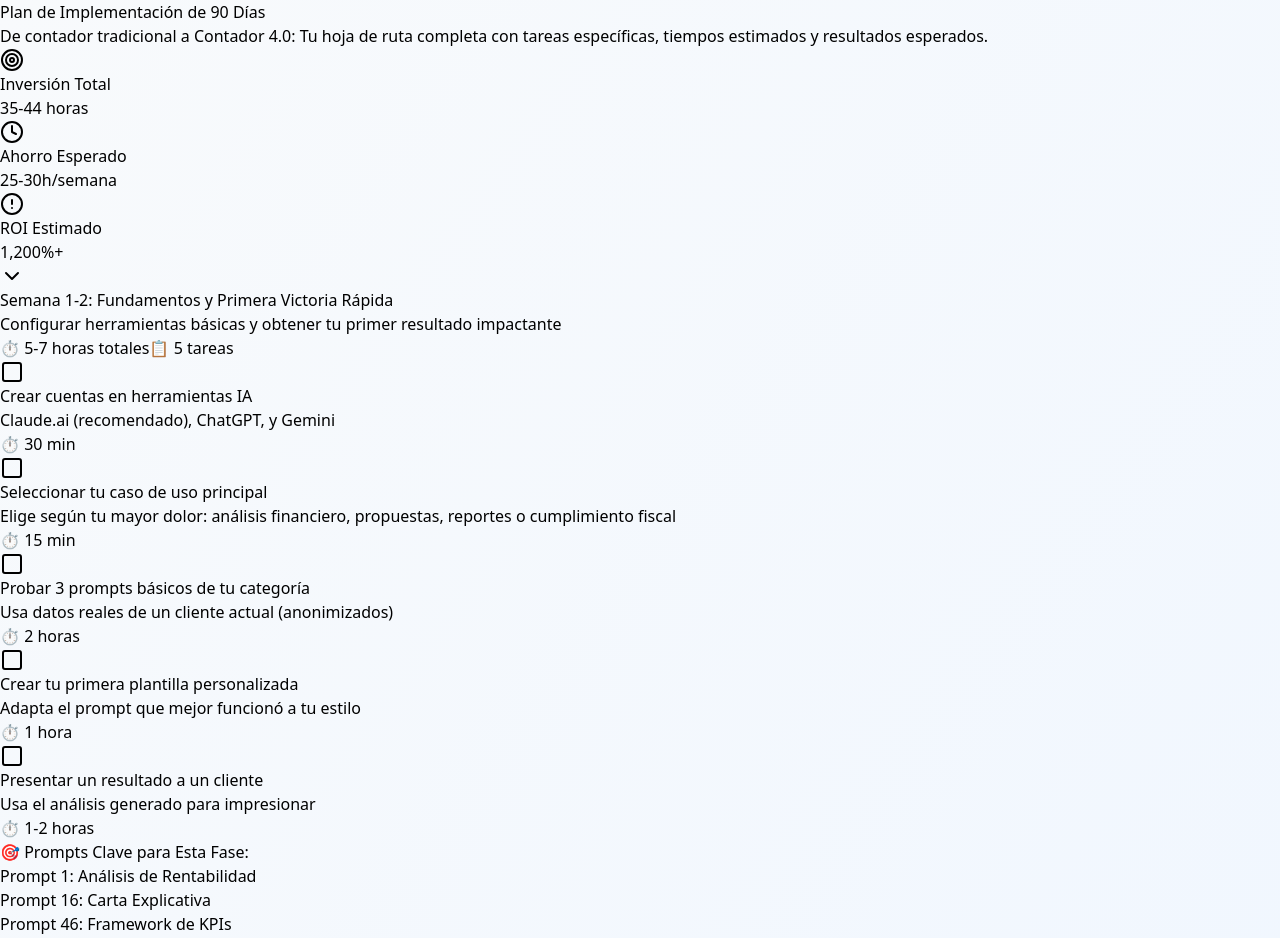
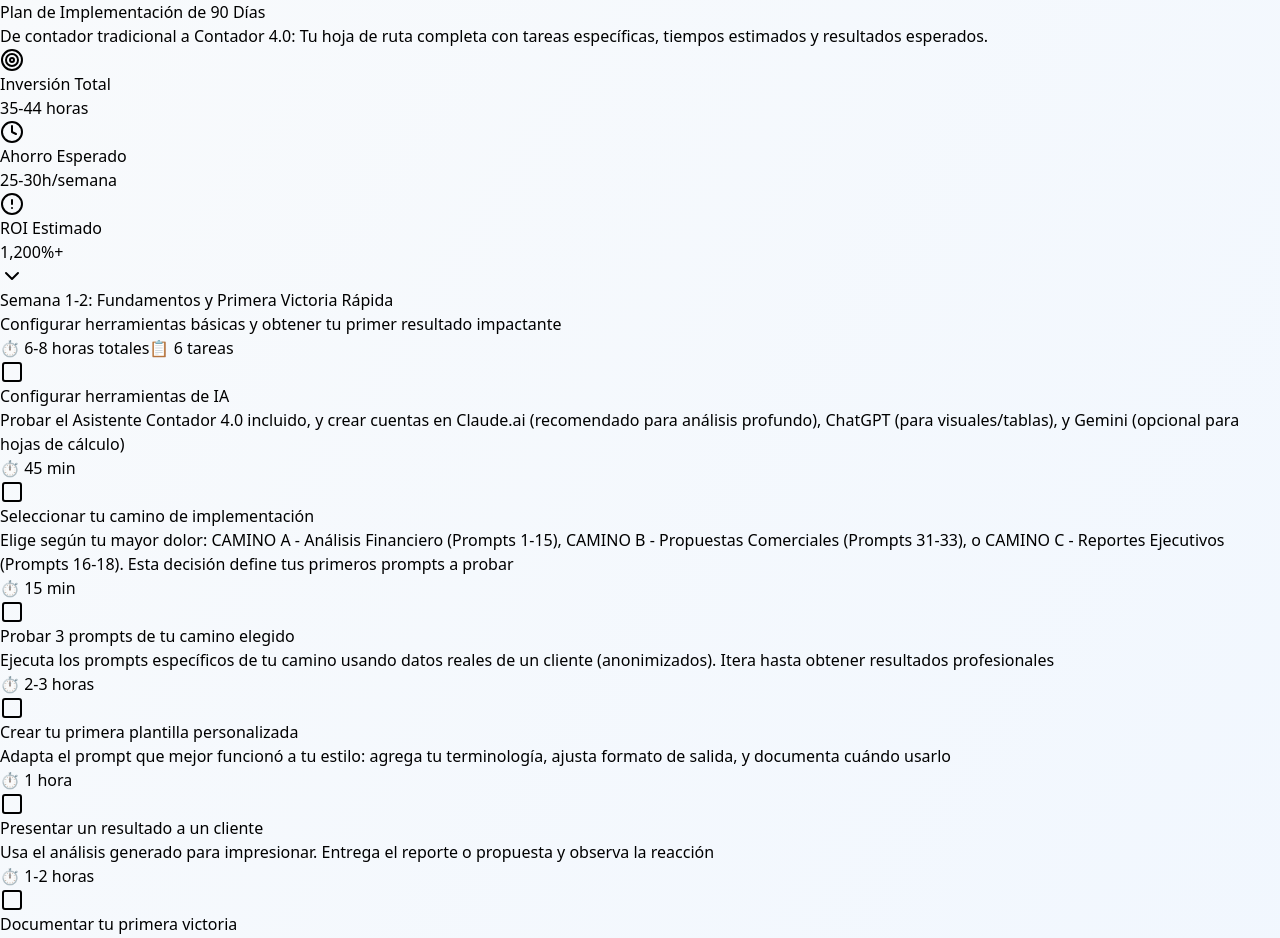
Before and after one commit to jairoamayalaverde/contador4.0-roadmap, a React (Vite) app: page / in a window 1280 px wide. Shown: the top 938 px of the page. Built offline with nearby package versions, Linux system fonts and the light colour scheme.

Commit message:
Update roadmapData.js

```diff
--- a/src/roadmapData.js
+++ b/src/roadmapData.js
@@ -1,165 +1,253 @@
-// --- DATOS DEL PLAN DE 90 DÍAS ---
+// --- DATOS DEL PLAN DE 90 DÍAS (VERSIÓN MEJORADA) ---
+// Actualizado según análisis completo del e-book PDF
+// Fecha: Noviembre 2025
+
+// ===== NUEVAS ESTRUCTURAS DE DATOS =====
+
+export const roiEsperado = {
+  inversionTiempo: "35-44 horas en 12 semanas",
+  ahorroSemanal: "25-30 horas/semana",
+  roiPorcentaje: "1,200%+ en 6 meses",
+  equivalente: "~1 mes de trabajo recuperado al año"
+};
+
+export const fasesAprendizaje = [
+  { nombre: "USAR", semanas: "1-2", descripcion: "Primera victoria con prompts básicos", color: "#3b82f6" },
+  { nombre: "ENTENDER", semanas: "3-4", descripcion: "Integración en flujo de trabajo", color: "#10b981" },
+  { nombre: "DOMINAR", semanas: "5-8", descripcion: "Posicionamiento premium", color: "#8b5cf6" },
+  { nombre: "CREAR", semanas: "9-12", descripcion: "Prompts personalizados únicos", color: "#f59e0b" }
+];
+
+export const categorias = [
+  { id: "A", nombre: "Análisis Financiero Estratégico", prompts: "1-15", color: "#3b82f6" },
+  { id: "B", nombre: "Comunicación Empresarial", prompts: "16-30", color: "#10b981" },
+  { id: "C", nombre: "Propuestas y Cotizaciones", prompts: "31-45", color: "#f59e0b" },
+  { id: "D", nombre: "Reportes y Dashboards", prompts: "46-60", color: "#8b5cf6" },
+  { id: "E", nombre: "Cumplimiento Fiscal", prompts: "61-75", color: "#ef4444" },
+  { id: "F", nombre: "Auditoría y Control Interno", prompts: "76-90", color: "#06b6d4" },
+  { id: "G", nombre: "Clientes Internacionales", prompts: "91-105", color: "#ec4899" },
+  { id: "H", nombre: "Optimización y Consultoría", prompts: "106-115", color: "#14b8a6" }
+];
+
+// ===== PLAN DE 90 DÍAS =====
 
 export const semanas = [
   {
     id: 1,
     titulo: "Semana 1-2: Fundamentos y Primera Victoria Rápida",
     objetivo: "Configurar herramientas básicas y obtener tu primer resultado impactante",
-    tiempo: "5-7 horas totales",
+    fase: "USAR",
+    tiempo: "6-8 horas totales",
     tareas: [
       {
         id: 1,
-        nombre: "Crear cuentas en herramientas IA",
-        descripcion: "Claude.ai (recomendado), ChatGPT, y Gemini",
-        tiempo: "30 min"
+        nombre: "Configurar herramientas de IA",
+        descripcion: "Probar el Asistente Contador 4.0 incluido, y crear cuentas en Claude.ai (recomendado para análisis profundo), ChatGPT (para visuales/tablas), y Gemini (opcional para hojas de cálculo)",
+        tiempo: "45 min",
+        recursos: ["Asistente Contador 4.0", "Claude.ai", "ChatGPT", "Gemini"]
       },
       {
         id: 2,
-        nombre: "Seleccionar tu caso de uso principal",
-        descripcion: "Elige según tu mayor dolor: análisis financiero, propuestas, reportes o cumplimiento fiscal",
-        tiempo: "15 min"
+        nombre: "Seleccionar tu camino de implementación",
+        descripcion: "Elige según tu mayor dolor: CAMINO A - Análisis Financiero (Prompts 1-15), CAMINO B - Propuestas Comerciales (Prompts 31-33), o CAMINO C - Reportes Ejecutivos (Prompts 16-18). Esta decisión define tus primeros prompts a probar",
+        tiempo: "15 min",
+        caminos: [
+          { nombre: "Camino A: Análisis Financiero", prompts: "1-15", dolor: "Análisis que toma horas" },
+          { nombre: "Camino B: Propuestas Comerciales", prompts: "31-33", dolor: "Propuestas que no cierran" },
+          { nombre: "Camino C: Reportes Ejecutivos", prompts: "16-18", dolor: "Reportes que no entienden" }
+        ]
       },
       {
         id: 3,
-        nombre: "Probar 3 prompts básicos de tu categoría",
-        descripcion: "Usa datos reales de un cliente actual (anonimizados)",
-        tiempo: "2 horas"
+        nombre: "Probar 3 prompts de tu camino elegido",
+        descripcion: "Ejecuta los prompts específicos de tu camino usando datos reales de un cliente (anonimizados). Itera hasta obtener resultados profesionales",
+        tiempo: "2-3 horas"
       },
       {
         id: 4,
         nombre: "Crear tu primera plantilla personalizada",
-        descripcion: "Adapta el prompt que mejor funcionó a tu estilo",
+        descripcion: "Adapta el prompt que mejor funcionó a tu estilo: agrega tu terminología, ajusta formato de salida, y documenta cuándo usarlo",
         tiempo: "1 hora"
       },
       {
         id: 5,
         nombre: "Presentar un resultado a un cliente",
-        descripcion: "Usa el análisis generado para impresionar",
+        descripcion: "Usa el análisis generado para impresionar. Entrega el reporte o propuesta y observa la reacción",
         tiempo: "1-2 horas"
+      },
+      {
+        id: 6,
+        nombre: "Documentar tu primera victoria",
+        descripcion: "Mide el ahorro de tiempo (antes vs después), registra feedback del cliente, captura evidencia visual del resultado. Este registro será tu caso de éxito para Semana 5-8",
+        tiempo: "30 min",
+        mediciones: ["Tiempo sin IA", "Tiempo con IA", "Feedback cliente", "Screenshot resultado"]
       }
     ],
-    prompts_clave: ["Prompt 1: Análisis de Rentabilidad", "Prompt 16: Carta Explicativa", "Prompt 46: Framework de KPIs"],
-    resultado_esperado: "Un reporte profesional que te habría tomado 4+ horas, completado en 45 minutos"
+    prompts_clave: [
+      "Prompt 1: Análisis de Rentabilidad Multidimensional",
+      "Prompt 16: Comunicación de Cambios a Clientes",
+      "Prompt 31: Propuesta Integral de Servicios Contables",
+      "Prompt 46: Framework Integral de KPIs"
+    ],
+    resultado_esperado: "Un entregable profesional que te habría tomado 4+ horas, completado en 45 minutos, con nivel de detalle que impresiona al cliente"
   },
   {
     id: 2,
     titulo: "Semana 3-4: Expansión Estratégica",
     objetivo: "Integrar IA en tu flujo de trabajo principal y automatizar procesos repetitivos",
+    fase: "ENTENDER",
     tiempo: "8-10 horas totales",
     tareas: [
       {
         id: 1,
-        nombre: "Identificar tus 5 tareas más repetitivas",
-        descripcion: "Análisis de tiempo: ¿dónde gastas más horas cada semana?",
-        tiempo: "30 min"
+        nombre: "Auditoría de tu semana con plantilla Excel",
+        descripcion: "Descarga y completa la plantilla Excel incluida para mapear actividades, horas semanales, y prompts aplicables. Identifica tus 5 tareas más repetitivas priorizando por: tiempo × frecuencia",
+        tiempo: "45 min",
+        recursos: ["Plantilla Excel de Auditoría"]
       },
       {
         id: 2,
         nombre: "Mapear prompts a cada tarea repetitiva",
-        descripcion: "Asigna al menos 2 prompts por tarea identificada",
+        descripcion: "Asigna al menos 2 prompts por tarea identificada. Busca en las 8 categorías del e-book (A-H) los prompts más aplicables a cada actividad",
         tiempo: "1 hora"
       },
       {
         id: 3,
         nombre: "Crear tu 'Biblioteca de Prompts Favoritos'",
-        descripcion: "Documento con tus 10 prompts más usados y personalizados",
-        tiempo: "2 horas"
+        descripcion: "Usa la web app interactiva incluida o descarga la plantilla Excel. Documenta tus 10 prompts más usados con: cuándo usar, personalización aplicada, tiempo estimado, y ejemplos reales",
+        tiempo: "2 horas",
+        recursos: ["Web App de Biblioteca", "Plantilla Excel de Biblioteca"]
       },
       {
         id: 4,
         nombre: "Automatizar tus reportes más frecuentes",
-        descripcion: "Crea plantillas reutilizables usando Prompts 46-60 (Reportes y Dashboards) para tus informes mensuales, trimestrales y análisis recurrentes",
-        tiempo: "3 horas"
+        descripcion: "Crea plantillas reutilizables usando Prompts 46-60 (Reportes y Dashboards) para tus informes mensuales, trimestrales y análisis recurrentes. Enfócate en los 3 reportes que más tiempo te toman",
+        tiempo: "3 horas",
+        categoriaFoco: "D. Reportes y Dashboards (46-60)"
       },
       {
         id: 5,
-        nombre: "Establecer rutina semanal con IA",
-        descripcion: "Lunes: reportes ejecutivos, Miércoles: análisis, Viernes: comunicaciones",
-        tiempo: "30 min planning"
+        nombre: "Diseñar tu 'Semana Potenciada con IA'",
+        descripcion: "Crea tu calendario semanal: LUNES - Revisar calendario fiscal (Prompt 61) + reportes ejecutivos (49-51). MIÉRCOLES - Análisis de desviaciones (55-57) + comunicaciones a clientes (16-18). VIERNES - Propuestas/cotizaciones (31-36) + documentación de aprendizajes",
+        tiempo: "1 hora planning",
+        estructura: {
+          lunes: "Calendario fiscal + Reportes ejecutivos (1h total)",
+          miercoles: "Análisis desviaciones + Comunicaciones",
+          viernes: "Propuestas comerciales + Documentación"
+        }
       }
     ],
-    prompts_clave: ["Prompts 49-51: Reportes Automatizados", "Prompts 31-33: Propuestas", "Prompts 61-63: Calendarios Fiscales"],
-    resultado_esperado: "Reducción del 40% en tiempo de tareas administrativas y reporteo"
+    prompts_clave: [
+      "Prompt 61: Calendario Fiscal Personalizado",
+      "Prompts 49-51: Reportes Ejecutivos Multi-periodicidad",
+      "Prompts 55-57: Análisis de Desviaciones Presupuestarias",
+      "Prompts 31-36: Propuestas y Cotizaciones"
+    ],
+    resultado_esperado: "Reducción del 40% en tiempo de tareas administrativas y reporteo. Capacidad de generar reportes ejecutivos en 15 minutos que antes tomaban 2 horas"
   },
   {
     id: 3,
     titulo: "Semana 5-8: Posicionamiento Premium",
     objetivo: "Diferenciarte de la competencia y justificar honorarios más altos",
+    fase: "DOMINAR",
     tiempo: "12-15 horas totales",
     tareas: [
       {
         id: 1,
         nombre: "Crear tu 'Paquete de Servicios IA-Enhanced'",
-        descripcion: "Rediseña tus servicios destacando análisis avanzado y reportes premium",
+        descripcion: "Rediseña tus servicios destacando análisis avanzado y reportes premium. Usa Prompts 37-39 para estructurar servicios de valor agregado que justifiquen precios superiores",
         tiempo: "3 horas"
       },
       {
         id: 2,
         nombre: "Desarrollar 3 casos de éxito documentados",
-        descripcion: "Antes/después con métricas: tiempo ahorrado, insights descubiertos",
+        descripcion: "Usa las victorias documentadas en Semana 1-2 y 3-4. Para cada caso incluye: antes/después con métricas (tiempo ahorrado, insights descubiertos, resultados del cliente), testimonial si es posible",
         tiempo: "4 horas"
       },
       {
         id: 3,
         nombre: "Crear propuesta premium con nueva cotización",
-        descripcion: "Usar prompts 34-36 para estructurar paquetes diferenciados",
+        descripcion: "Usar prompts 34-36 para estructurar paquetes diferenciados (Básico, Profesional, Premium). Incluye servicios IA-enhanced como diferenciador clave",
         tiempo: "2 horas"
       },
       {
         id: 4,
         nombre: "Presentar servicios mejorados a 3 clientes clave",
-        descripcion: "Enfoque: mismo precio, más valor / o más valor, precio ajustado",
+        descripcion: "Enfoque: mismo precio, más valor / o más valor, precio ajustado. Usa los casos de éxito como evidencia social del valor agregado",
         tiempo: "3-4 horas"
       },
       {
         id: 5,
         nombre: "Medir resultados y testimonios",
-        descripcion: "Solicitar feedback específico sobre valor percibido",
+        descripcion: "Solicitar feedback específico sobre valor percibido. Preguntas clave: ¿Qué diferencia notaste? ¿El nivel de análisis superó expectativas? ¿Recomendarías estos servicios?",
         tiempo: "1 hora"
       }
     ],
-    prompts_clave: ["Prompts 37-39: Servicios de Valor", "Prompts 40-42: Justificación Honorarios", "Prompts 52-54: Dashboards Ejecutivos"],
-    resultado_esperado: "Al menos 1 cliente acepta servicios premium con incremento de 30-50% en honorarios"
+    prompts_clave: [
+      "Prompts 37-39: Servicios de Valor Agregado",
+      "Prompts 40-42: Justificación de Honorarios",
+      "Prompts 52-54: Dashboards Ejecutivos Premium"
+    ],
+    resultado_esperado: "Al menos 1 cliente acepta servicios premium con incremento de 30-50% en honorarios. Portfolio de 3 casos de éxito documentados para usar en ventas futuras"
   },
   {
     id: 4,
     titulo: "Semana 9-12: Dominio y Escalamiento",
     objetivo: "Crear tu sistema único y entrenar tu equipo (si aplica)",
+    fase: "CREAR",
     tiempo: "10-12 horas totales",
     tareas: [
       {
         id: 1,
         nombre: "Crear tus 5 prompts personalizados únicos",
-        descripcion: "Usar 'Anatomía de un Prompt' para casos específicos de tu práctica",
-        tiempo: "4 horas"
+        descripcion: "Aplica la metodología de 'Anatomía de un Prompt Perfecto' (Sección 7 del e-book) para casos específicos de tu práctica. Incluye: objetivo claro, rol/contexto, información base, formato de salida, y restricciones. Itera usando la fórmula de Prompts Express incluida",
+        tiempo: "4 horas",
+        componentes: ["Objetivo claro", "Rol/contexto", "Información base", "Formato salida", "Restricciones"],
+        referencias: ["Sección 7: Anatomía de un Prompt", "Fórmula Prompts Express"]
       },
       {
         id: 2,
         nombre: "Documentar tu metodología propia",
-        descripcion: "Manual interno: 'Cómo usamos IA en [Tu Firma]'",
+        descripcion: "Manual interno: 'Cómo usamos IA en [Tu Firma]'. Incluye: biblioteca de prompts personalizados, casos de éxito, mejores prácticas descubiertas, errores comunes a evitar",
         tiempo: "3 horas"
       },
       {
         id: 3,
         nombre: "Entrenar a colaboradores (si tienes equipo)",
-        descripcion: "Sesión práctica: casos reales, mejores prácticas, errores comunes",
+        descripcion: "Sesión práctica: casos reales, mejores prácticas, errores comunes. Usa tu manual interno como guía. Permite que cada colaborador cree al menos 1 prompt personalizado",
         tiempo: "2-3 horas"
       },
       {
         id: 4,
         nombre: "Establecer KPIs de uso de IA",
-        descripcion: "Horas ahorradas, clientes con reportes IA, satisfacción cliente",
-        tiempo: "1 hora"
+        descripcion: "Métricas a trackear: horas ahorradas/semana, % de clientes con reportes IA-enhanced, satisfacción cliente (NPS), nuevos servicios vendidos gracias a IA",
+        tiempo: "1 hora",
+        kpis: [
+          "Horas ahorradas por semana",
+          "% clientes con reportes IA",
+          "NPS de servicios premium",
+          "Nuevos servicios vendidos"
+        ]
       },
       {
         id: 5,
         nombre: "Planificar expansión: nuevos servicios o nichos",
-        descripcion: "¿Auditoría IA? ¿Consultoría estratégica? ¿Clientes internacionales?",
-        tiempo: "2 horas"
+        descripcion: "¿Auditoría IA? ¿Consultoría estratégica? ¿Clientes internacionales? Revisa Categorías F, G, H del e-book (Auditoría 76-90, Internacionales 91-105, Consultoría 106-115) para identificar oportunidades",
+        tiempo: "2 horas",
+        categoriasFoco: [
+          "F. Auditoría y Control Interno (76-90)",
+          "G. Clientes Internacionales (91-105)",
+          "H. Optimización y Consultoría (106-115)"
+        ]
       }
     ],
-    prompts_clave: ["Sección: Creación de Prompts Propios", "Prompts 85-87: Mejora Continua", "Prompts 91-105: Clientes Internacionales"],
-    resultado_esperado: "Sistema replicable que te permite manejar 30% más clientes sin aumentar horas de trabajo"
+    prompts_clave: [
+      "Sección 7: Anatomía de un Prompt Perfecto",
+      "Fórmula Prompts Express",
+      "Prompts 85-87: Mejora Continua de Procesos",
+      "Prompts 91-105: Expansión a Clientes Internacionales"
+    ],
+    resultado_esperado: "Sistema replicable que te permite manejar 30% más clientes sin aumentar horas de trabajo. Equipo capacitado en metodología IA. Roadmap de expansión definido"
   }
 ];
 
@@ -169,3 +257,62 @@ export const metricas = [
   { nombre: "Clientes Nuevos Posibles", semana4: "+1-2", semana8: "+3-5", semana12: "+5-8" },
   { nombre: "Nivel de Diferenciación", semana4: "Básico", semana8: "Intermedio", semana12: "Experto" }
 ];
+
+// ===== RECURSOS INCLUIDOS =====
+
+export const recursosIncluidos = [
+  {
+    nombre: "Asistente Contador 4.0",
+    descripcion: "Asistente virtual incluido en tu compra para consultas rápidas",
+    tipo: "webapp",
+    semana: "1-2"
+  },
+  {
+    nombre: "Web App de Biblioteca de Prompts",
+    descripcion: "Sistema interactivo con filtros, búsqueda y copiar prompts con un clic",
+    tipo: "webapp",
+    semana: "3-4"
+  },
+  {
+    nombre: "Plantilla Excel de Auditoría de Semana",
+    descripcion: "Tabla para mapear actividades, tiempo y prompts aplicables",
+    tipo: "excel",
+    semana: "3-4"
+  },
+  {
+    nombre: "Plantilla Excel de Biblioteca Personal",
+    descripcion: "Sistema de documentación para organizar tus prompts favoritos",
+    tipo: "excel",
+    semana: "3-4"
+  },
+  {
+    nombre: "Guía: Anatomía de un Prompt Perfecto",
+    descripcion: "Sección 7 del e-book con metodología completa de creación",
+    tipo: "contenido",
+    semana: "9-12"
+  },
+  {
+    nombre: "Fórmula Prompts Express",
+    descripcion: "Sistema para reducir prompts largos al 50% manteniendo efectividad",
+    tipo: "contenido",
+    semana: "9-12"
+  }
+];
+
+// ===== NOTAS DE VERSIÓN =====
+
+export const versionInfo = {
+  version: "2.0",
+  fecha: "Noviembre 2025",
+  cambiosPrincipales: [
+    "Eliminada referencia a 'integración con software contable'",
+    "Agregadas menciones al Asistente Contador 4.0",
+    "Incluidos los 3 Caminos de implementación (A, B, C)",
+    "Agregada tarea de Documentación de Victoria en Semana 1-2",
+    "Actualizada referencia a plantilla Excel y web app en Semana 3-4",
+    "Mejorada descripción de Rutina Semanal (Lunes/Miércoles/Viernes)",
+    "Corregidos prompts_clave según e-book PDF",
+    "Agregadas estructuras de datos: ROI, Fases, Categorías, Recursos"
+  ],
+  coherenciaConEbook: "100%"
+};
```
